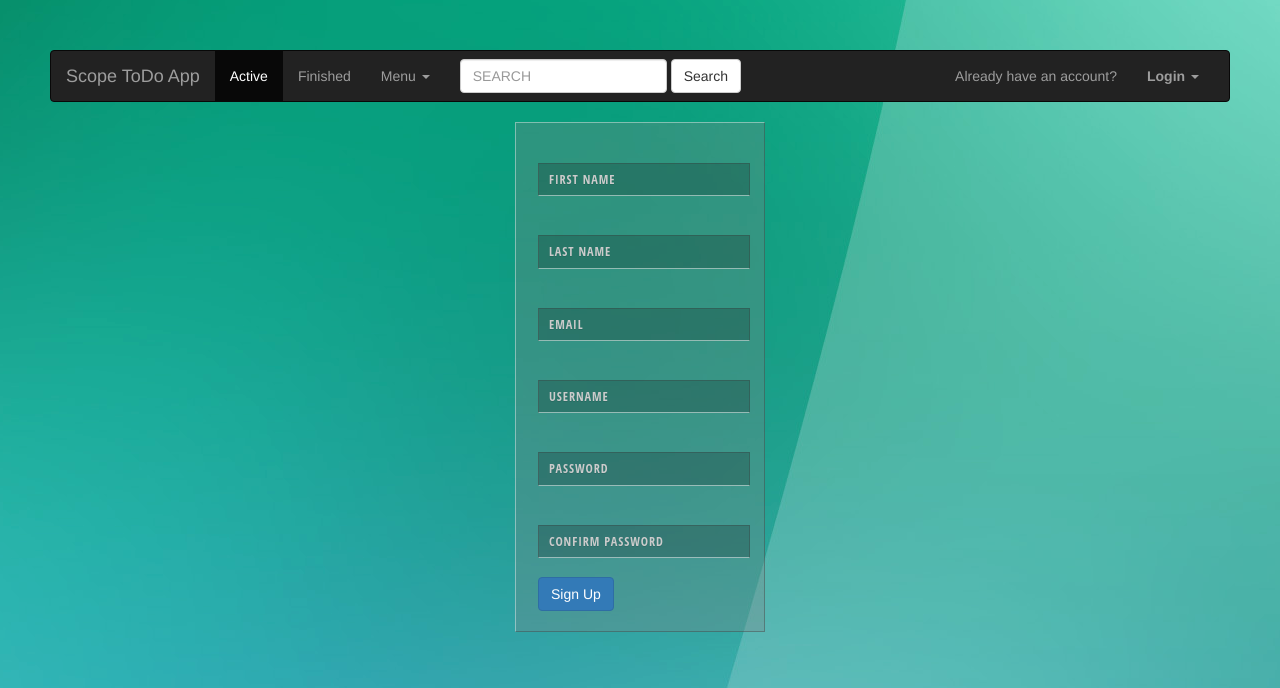
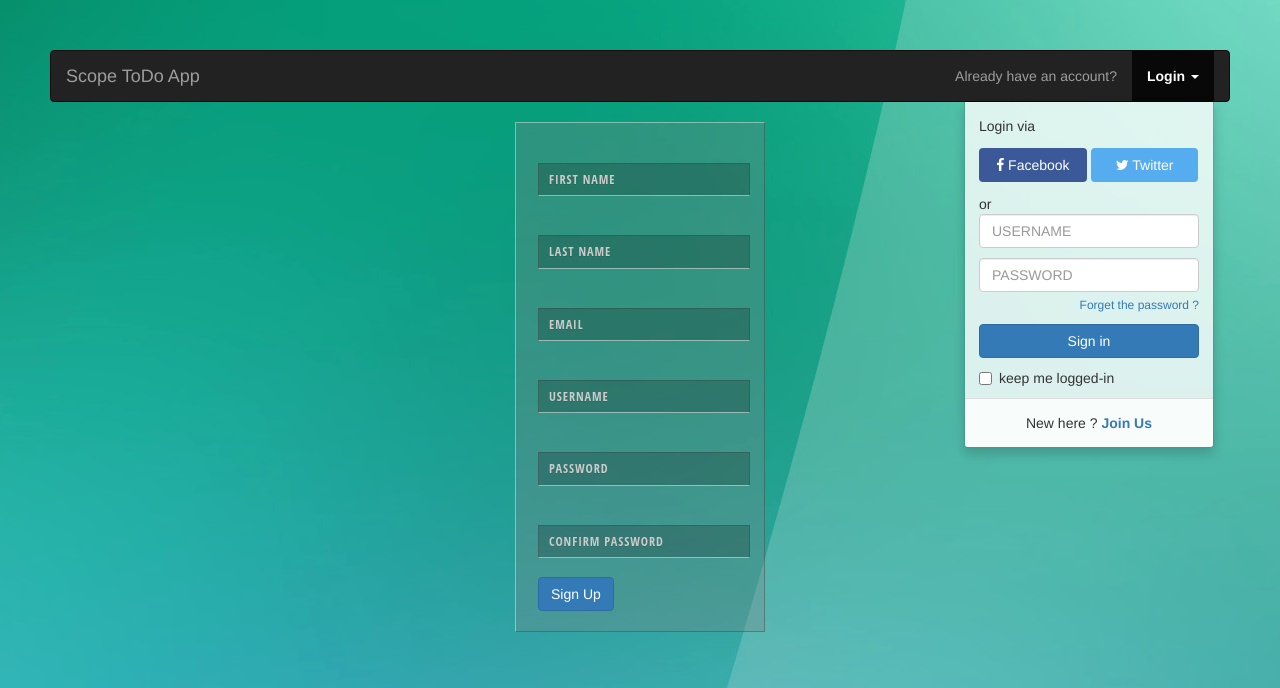
Before and after one commit to Wissa-Azmy/ToDo, a CodeIgniter app: page /ToDo/users/register in a window 1280 px wide, after a click on "Login". Shown: the top 688 px of the page. Run offline with CodeIgniter, Linux system fonts and the light colour scheme; some libraries are stand-ins or nearby versions.

Commit message:
login and logout module finished, lists controller and model added not completely finished, some minor UI updates

```diff
--- a/application/config/autoload.php
+++ b/application/config/autoload.php
@@ -132,4 +132,4 @@ $autoload['language'] = array();
 |
 |	$autoload['model'] = array('first_model' => 'first');
 */
-$autoload['model'] = array('User');
+$autoload['model'] = array('User', 'List_model');
--- a/application/controllers/Users.php
+++ b/application/controllers/Users.php
@@ -27,10 +27,8 @@ class Users extends CI_Controller{
 		if($this->form_validation->run() == FALSE){
 
 		}	else{
-			// $username = $this->input->post('username');
-			// $password = $this->input->post('password');
-			$username = 'wissa';
-			$password = 'password';
+			$username = $this->input->post('username');
+			$password = $this->input->post('password');
 
 			$user_id = $this->User->login_user($username, $password);
 
@@ -52,4 +50,15 @@ class Users extends CI_Controller{
 			}
 		}
 	}
+
+	public function logout(){
+		//UNSET SESSION DATA
+		$this->session->unset_userdata('logged_in');
+		$this->session->unset_userdata('user_id');
+		$this->session->unset_userdata('username');
+
+		$this->session->sess_destroy();
+
+		redirect('http://localhost/ToDo/index.php/home/index');
+	}
 }
--- /dev/null
+++ b/application/models/List_model.php
@@ -0,0 +1,21 @@
+<?php
+/**
+*
+*/
+class List_model extends CI_Model
+{
+
+	public function get_lists(){
+		$query = $this->db->get('lists');
+		return $query->result(); 	// WE USE RESULT TO RETURN ALL THE RECORDS
+	}
+	public function get_list($id){
+		$query = $this->db->get('lists', array('id' => $id));
+		return $query->row();	// WE USE ROW TO RETURN ONLY ONE RECORD
+	}
+	public function get_list_tasks($id, $completed){
+
+	}
+
+
+}
--- a/application/models/User.php
+++ b/application/models/User.php
@@ -24,10 +24,10 @@ class User extends CI_Model
 		$enc_password = md5($password);
 
 		//WHERE CLAUSES
-		$this->db->WHERE('username', $username);
-		$this->db->WHERE('password', $password);
+		// $this->db->where('username', $username);
+		// $this->db->where('password', $password);
 
-		$result = $this->db->get('users');
+		$result = $this->db->get_where('users', array('username' => $username, 'password' => $enc_password), 1);
 
 		if($result->num_rows() == 1 ){
 			return $result->row(0)->id;
--- a/application/views/layouts/main.php
+++ b/application/views/layouts/main.php
@@ -33,13 +33,15 @@
 
     <!-- Collect the nav links, forms, and other content for toggling -->
     <div class="collapse navbar-collapse" id="bs-example-navbar-collapse-1">
+
+      <?php if ($this->session->userdata('logged_in')) : ?>
 		<ul class="nav navbar-nav">
         <li class="active"><a href="#">Active</a></li>
         <li><a href="#">Finished</a></li>
         <li class="dropdown">
           <a href="#" class="dropdown-toggle" data-toggle="dropdown">Menu <span class="caret"></span></a>
           <ul class="dropdown-menu" role="menu">
-            <li><a href="#">Action</a></li>
+            <li><a href="http://localhost/ToDo/index.php/lists">Lists</a></li>
             <li><a href="#">Another action</a></li>
             <li><a href="#">Something else here</a></li>
             <li class="divider"></li>
@@ -55,6 +57,37 @@
         </div>
         <button type="submit" class="btn btn-default">Search</button>
       </form>
+
+		<ul class="nav navbar-nav navbar-right">
+	        <li><p class="navbar-text">Welcome</p></li>
+	        <li class="dropdown">
+	          <a href="#" class="dropdown-toggle" data-toggle="dropdown"><b><?php echo $this->session->userdata('username'); ?></b> <span class="caret"></span></a>
+				<ul id="login-dp" class="dropdown-menu">
+					<li>
+						 <div class="row">
+								<div class="col-md-12">
+
+									 <form class="form" role="form" method="post" action="users/logout" id="login-nav">
+
+
+											<div class="form-group">
+												 <button type="submit" class="btn btn-primary btn-block">Log out</button>
+											</div>
+
+									 </form>
+
+								</div>
+								<div class="bottom text-center">
+									New here ? <a href="http://localhost/ToDo/index.php/users/register"><b>Join Us</b></a>
+								</div>
+						 </div>
+					</li>
+				</ul>
+	        </li>
+      	</ul>
+
+      <?php else : ?>
+
 		<ul class="nav navbar-nav navbar-right">
 	        <li><p class="navbar-text">Already have an account?</p></li>
 	        <li class="dropdown">
@@ -69,7 +102,7 @@
 										<a href="#" class="btn btn-tw"><i class="fa fa-twitter"></i> Twitter</a>
 									</div>
 	                                or
-								 <form class="form" role="form" method="post" action="users/login" accept-charset="UTF-8" id="login-nav">
+									 <form class="form" role="form" method="post" action="users/login" id="login-nav">
 
 											<div class="form-group">
 												 <label class="sr-only" for="exampleInputEmail2">Username</label>
@@ -99,6 +132,9 @@
 				</ul>
 	        </li>
       	</ul>
+
+      <?php endif; ?>
+
     </div><!-- /.navbar-collapse -->
   </div><!-- /.container-fluid -->
 </nav>
--- /dev/null
+++ b/application/views/lists/show.php
@@ -0,0 +1,6 @@
+<ul id='actions'>
+	<h4>List Actions</h4>
+	<li><a href="http://localhost/ToDo/index.php/tasks/add/<?php echo $list->id; ?>">Add Task</a></li>
+	<li><a href="http://localhost/ToDo/index.php/lists/edit/<?php echo $list->id; ?>">Edit List</a></li>
+	<li><a onclick="return confirm('Are you Sure?')" href="http:/localhost/ToDo/index.php/tasks/delete/<?php echo $list->id; ?>">Delete List</a></li>
+</ul>
```
Also changed, not shown: application/controllers/Lists.php (added, +29 -0 lines), application/views/home.php (+14 -3 lines), application/views/lists/index.php (added, +18 -0 lines). Lines whose indentation alone changed are shown as unchanged.
